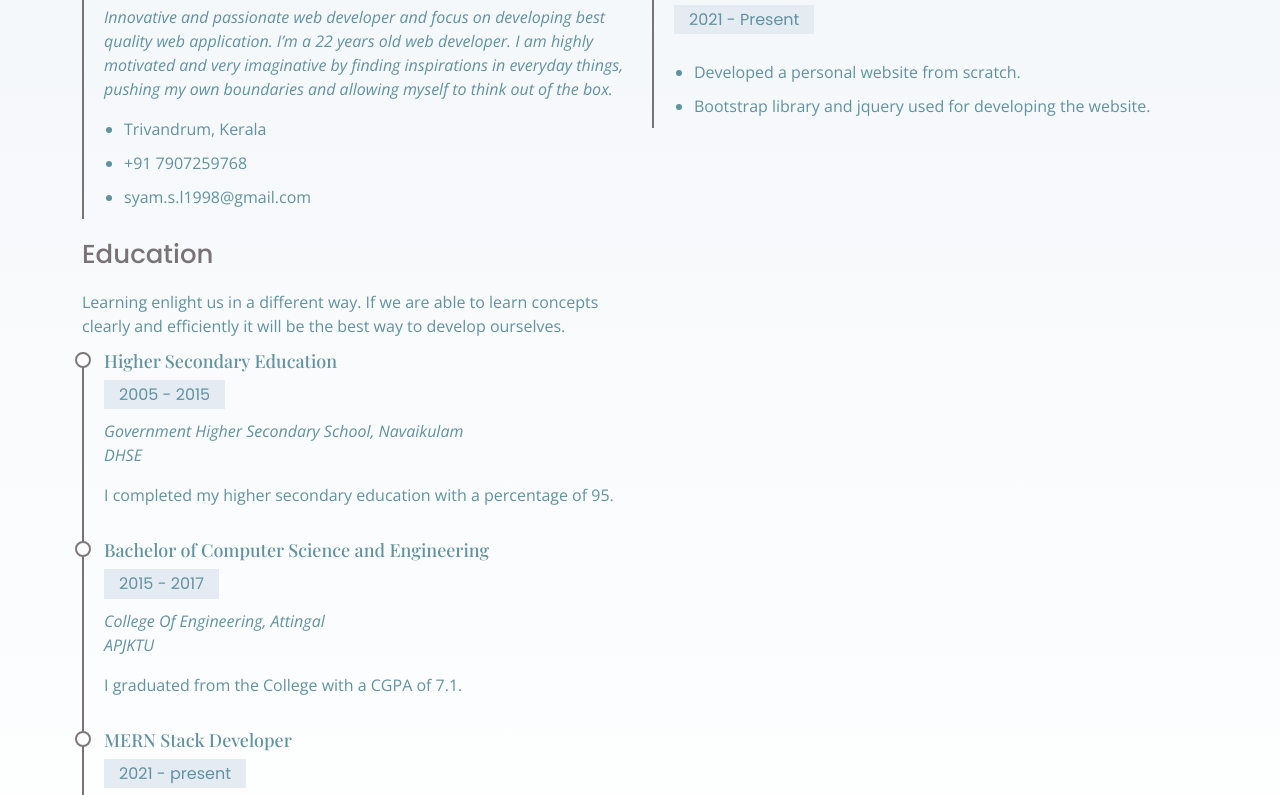
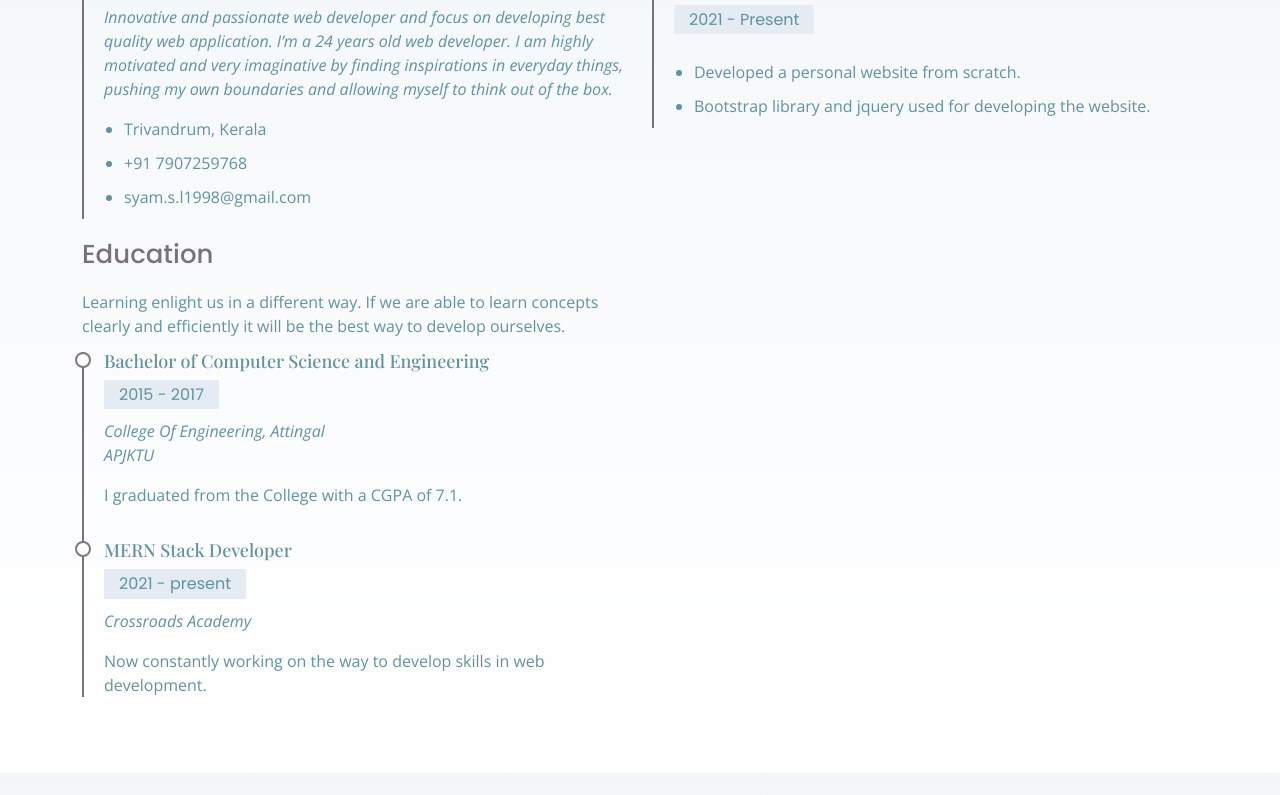
Before and after one commit to syamsl/portfolio, a plain HTML site: page index.html in a window 1280 px wide. Shown: the part 1847-2642 px from the top of the page. Drawn offline with nearby package versions, Linux system fonts and the light colour scheme; a web font is replaced by a local one.

Commit message:
Changes in Resume Portfolio

```diff
--- a/index.html
+++ b/index.html
@@ -165,7 +165,7 @@
             <h3 class="resume-title">Sumary</h3>
             <div class="resume-item pb-0">
               <h4>Syam</h4>
-              <p><em>Innovative and passionate web developer and focus on developing best quality web application. I’m a 22 years old web developer. I am highly
+              <p><em>Innovative and passionate web developer and focus on developing best quality web application. I’m a 24 years old web developer. I am highly
                 motivated and very imaginative by finding inspirations in everyday things,
                 pushing my own boundaries and allowing myself to think out of the box.</em></p>
               <p>
@@ -179,12 +179,6 @@
 
             <h3 class="resume-title">Education</h3>
             <p>Learning enlight us in a different way. If we are able to learn concepts clearly and efficiently it will be the best way to develop ourselves.</p>
-            <div class="resume-item">
-              <h4>Higher Secondary Education</h4>
-              <h5>2005 - 2015</h5>
-              <p><em>Government Higher Secondary School, Navaikulam<br>DHSE</em></p>
-              <p>I completed my higher secondary education with a percentage of 95.</p>
-            </div>
             <div class="resume-item">
               <h4>Bachelor of Computer Science and Engineering</h4>
               <h5>2015 - 2017</h5>
```
